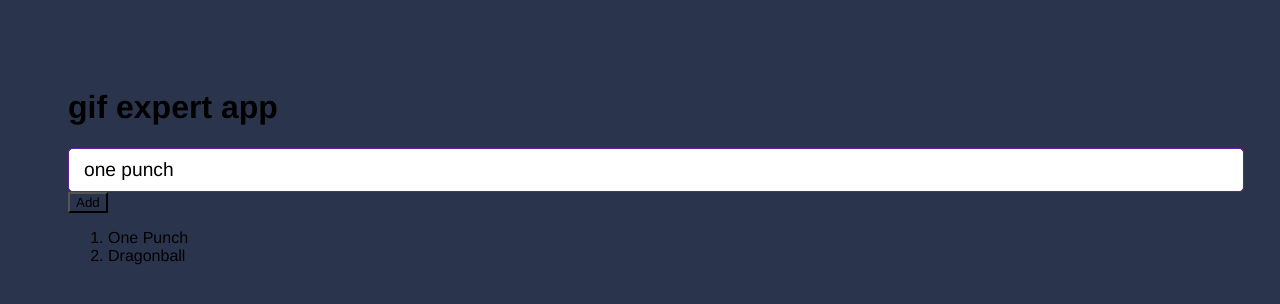
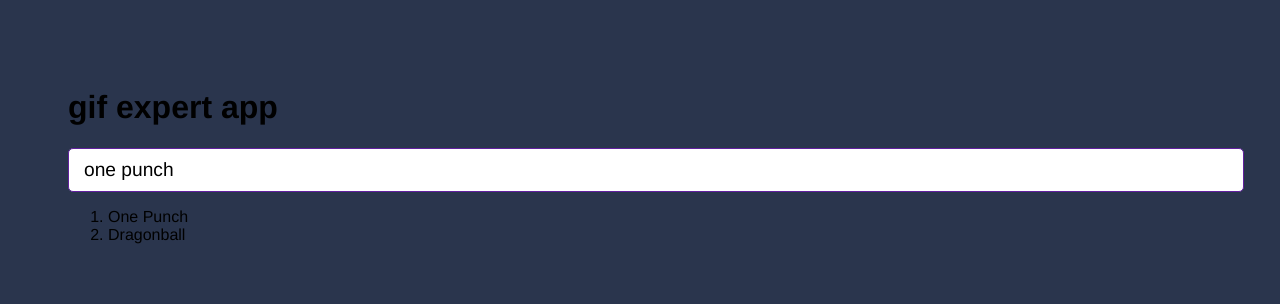
Before and after one commit to gessex22/gif-app, a React (Vite) app: page / in a window 1280 px wide. Shown: the top 304 px of the page. Built offline with nearby package versions, Linux system fonts and the light colour scheme.

Commit message:
comunications of componentes

```diff
--- a/src/GiftExpertApp.jsx
+++ b/src/GiftExpertApp.jsx
@@ -1,26 +1,25 @@
 import { useState } from "react";
-import {AddCategory} from './components/addCategory'
+import { AddCategory } from "./components/addCategory";
+
 export const GiftExpertApp = () => {
   const [categories, setCategories] = useState(["One Punch", "Dragonball"]);
 
-  const onAddCategory = () => setCategories(["valorant", ...categories]);
+  const onAddCategory = (newCat) => setCategories([newCat, ...categories]);
 
   return (
     <>
-      {/* { /title /} */}
       <h1> gif expert app</h1>
 
-      {/* {/imput/} */}
-      <AddCategory />
+      <AddCategory
+        // setCategories={setCategories}
+        onNewCategory= {event => onAddCategory( event)}
+      />
 
-      {/* {/listado de git/} */}
-      <button onClick={onAddCategory}> Add</button>
       <ol>
         {categories.map((item) => {
           return <li key={item}> {item} </li>;
         })}
       </ol>
-      {/* {/gif item /} */}
     </>
   );
 };
--- a/src/components/addCategory.jsx
+++ b/src/components/addCategory.jsx
@@ -1,6 +1,6 @@
 import { useState } from "react";
 
-export const AddCategory = () => {
+export const AddCategory = ({ onNewCategory }) => {
   const [imputValue, setImputValue] = useState("one punch");
 
   const onImputChange = (event) => {
@@ -8,13 +8,14 @@ export const AddCategory = () => {
   };
 
   const onSubmit = (event) => {
-    event.preventDefault()
-    console.log(imputValue)
-
-  }
+    event.preventDefault();
+    if (imputValue.trim().length <= 1) return;
+    onNewCategory( imputValue.trim() )
+    setImputValue("");
+  };
 
   return (
-  <form onSubmit={ onSubmit}>
+    <form onSubmit={onSubmit}>
       <input
         type="text"
         placeholder="Buscar"
@@ -22,6 +23,5 @@ export const AddCategory = () => {
         onChange={onImputChange} // (event) => onImputChange(event)
       />
     </form>
-
   );
 };
```
Lines whose indentation alone changed are shown as unchanged.
